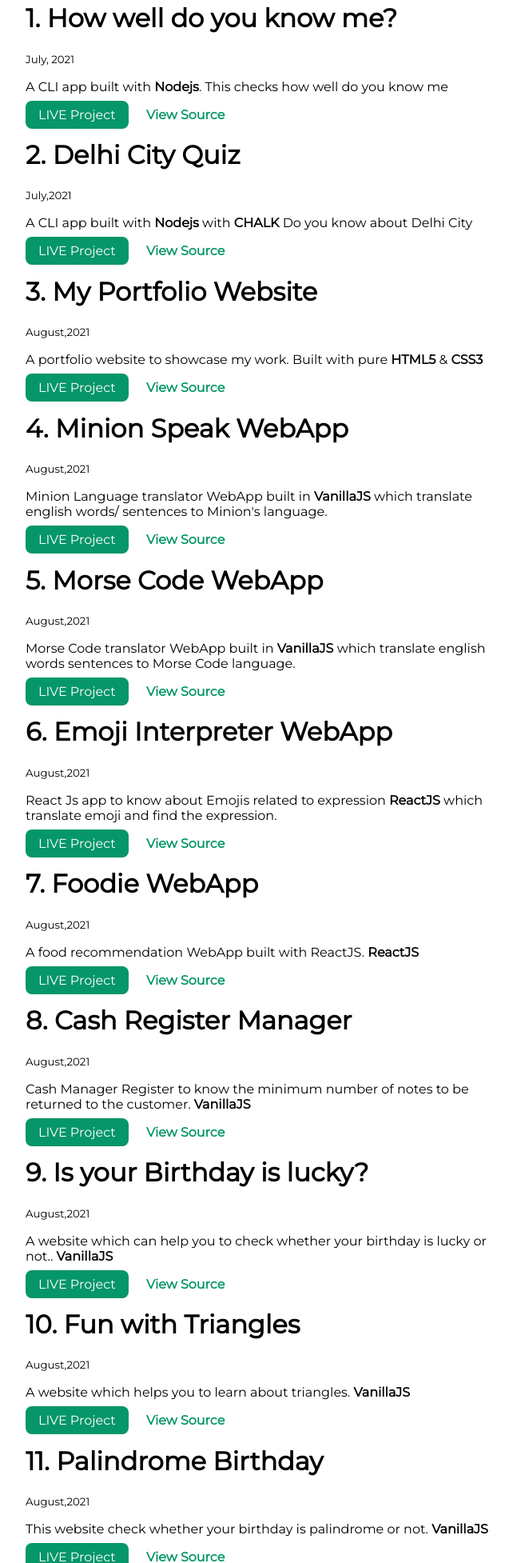
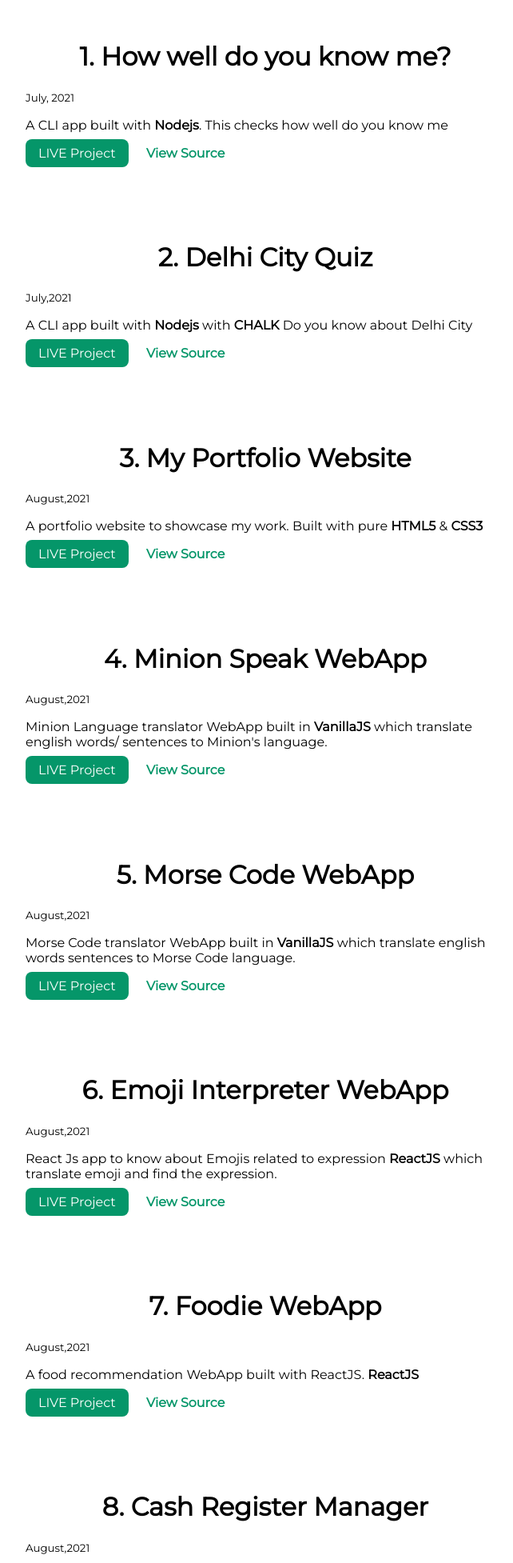
Before and after one commit to ARIS-03/personal-website, a plain HTML site: page projects.html in a window 1280 px wide. Shown: the part 846-2800 px from the top of the page at 80% size, without its empty margins (328-970 px from the left). Drawn offline with Linux system fonts and the light colour scheme.

Commit message:
Update projects.html

```diff
--- a/projects.html
+++ b/projects.html
@@ -35,7 +35,7 @@
 
     <ul class="list-non-bullet">
 
-        <li>
+        <li class="section section-lightgray">
             <div class="container container-center">
                 <h1>1. How well do you know me?</h1>
                 <small>July, 2021</small>
@@ -56,14 +56,14 @@
 
 
 
-        <li>
+        <li class="section section-lightgray">
             <div class="container container-center">
               <h1>2. Delhi City Quiz </h1>
             <small>July,2021</small>
             <p>A CLI app built with <strong>Nodejs</strong> with <strong>CHALK</strong> Do you know about Delhi City </p>
 
-            <a class="link link-primary" href="https://replit.com/@020-ArisAris/CLI-App?v=1">LIVE Project</a>
-            <a class="link link-secondary" href="https://github.com/ARIS-03/CLI-App-1">View Source</a>
+            <a class="link link-primary" href="https://replit.com/@020-ArisAris/Delhi-city-quiz#index.js">LIVE Project</a>
+            <a class="link link-secondary" href="https://github.com/ARIS-03/Delhi-city-quiz">View Source</a>
 
             </div>
         </li>
@@ -75,7 +75,7 @@
 
 
 
-        <li>
+        <li class="section section-lightgray">
             <div class="container container-center">
               <h1>3. My Portfolio Website </h1>
             <small>August,2021</small>
@@ -98,7 +98,7 @@
 
 
 
-            <li>
+            <li class="section section-lightgray">
                 <div class="container container-center">
                   <h1>4. Minion Speak WebApp </h1>
                 <small>August,2021</small>
@@ -122,7 +122,7 @@
 
 
 
-            <li>
+            <li class="section section-lightgray">
                 <div class="container container-center">
                   <h1>5. Morse Code WebApp </h1>
                 <small>August,2021</small>
@@ -144,7 +144,7 @@
 
 
 
-                <li>
+                <li class="section section-lightgray">
                     <div class="container container-center">
                       <h1>6. Emoji Interpreter WebApp </h1>
                     <small>August,2021</small>
@@ -167,7 +167,7 @@
 
 
 
-                    <li>
+                    <li class="section section-lightgray">
                         <div class="container container-center">
                           <h1>7. Foodie WebApp </h1>
                         <small>August,2021</small>
@@ -191,7 +191,7 @@
 
 
 
-                    <li>
+                    <li class="section section-lightgray">
                         <div class="container container-center">
                           <h1>8.  Cash Register Manager </h1>
                         <small>August,2021</small>
@@ -214,7 +214,7 @@
 
 
 
-                    <li>
+                    <li class="section section-lightgray">
                         <div class="container container-center">
                           <h1>9. Is your Birthday is lucky? </h1>
                         <small>August,2021</small>
@@ -223,8 +223,8 @@
                         </p>
 
 
-                        <a class="link link-primary" href="https://palindrome-baby.netlify.app/">LIVE Project</a>
-                        <a class="link link-secondary" href="https://github.com/ARIS-03/Palindrome-birthday">View Source</a>
+                        <a class="link link-primary" href="https://palindrome-birthdays0.netlify.app/">LIVE Project</a>
+                        <a class="link link-secondary" href="https://github.com/ARIS-03/Lucky-Birthday">View Source</a>
 
                         </div>
                     </li>
@@ -237,7 +237,7 @@
 
 
 
-                        <li>
+                        <li class="section section-lightgray">
                             <div class="container container-center">
                               <h1>10. Fun with Triangles </h1>
                             <small>August,2021</small>
@@ -260,7 +260,7 @@
 
 
 
-                            <li>
+                            <li class="section section-lightgray">
                                 <div class="container container-center">
                                   <h1>11. Palindrome Birthday
                                 </h1>
@@ -270,8 +270,8 @@
                                 </p>
 
 
-                                <a class="link link-primary" href="https://palindrome-birthdays0.netlify.app/">LIVE Project</a>
-                                <a class="link link-secondary" href="https://github.com/ARIS-03/Lucky-Birthday">View Source</a>
+                                <a class="link link-primary" href="https://palindrome-baby.netlify.app/">LIVE Project</a>
+                                <a class="link link-secondary" href="https://github.com/ARIS-03/Palindrome-birthday">View Source</a>
 
                                 </div>
                             </li>
@@ -284,7 +284,7 @@
 
 
 
-                                <li>
+                                <li class="section section-lightgray">
                                     <div class="container container-center">
                                       <h1>12. Stock Return Calculator
                                     </h1>
```
